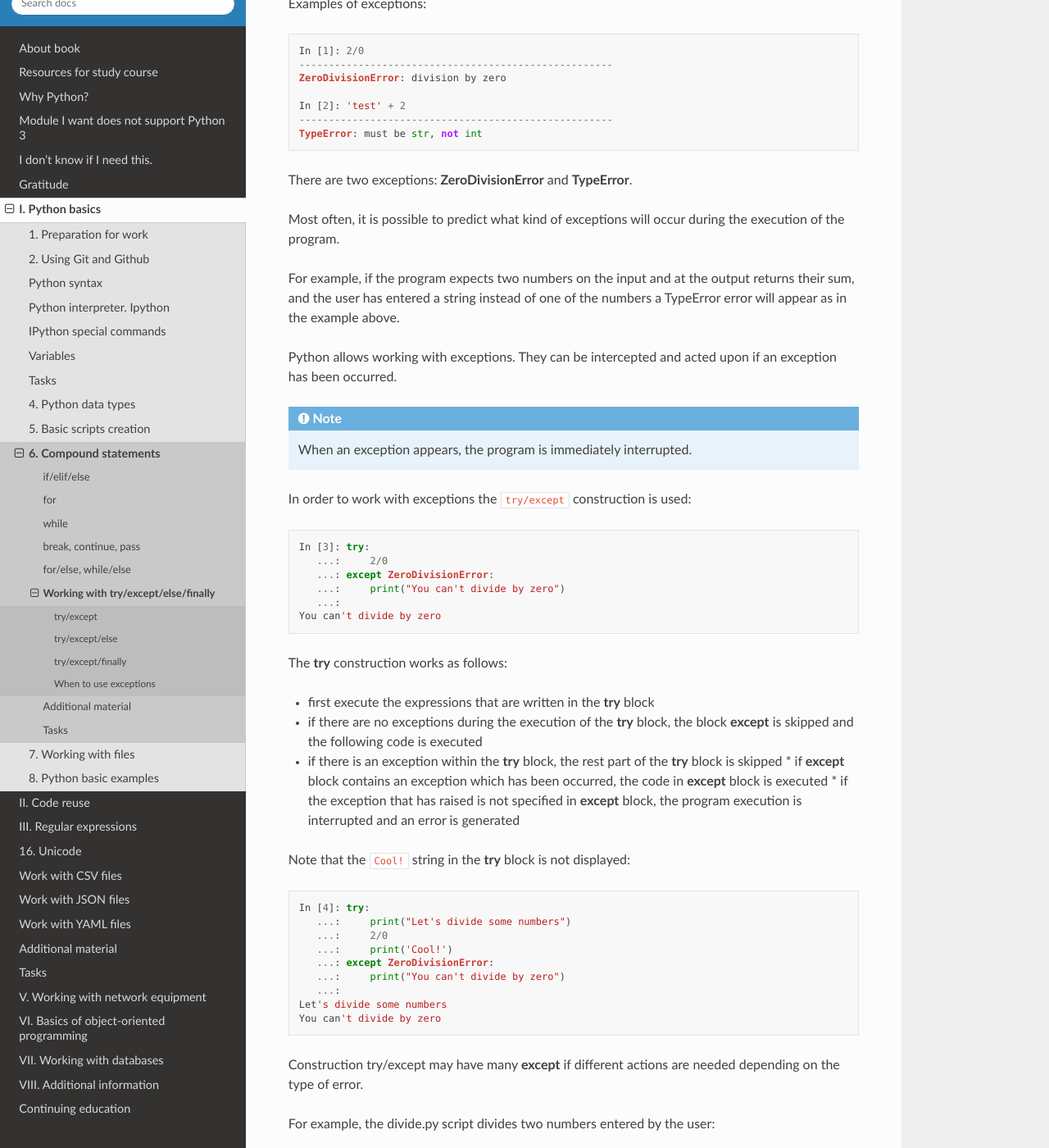
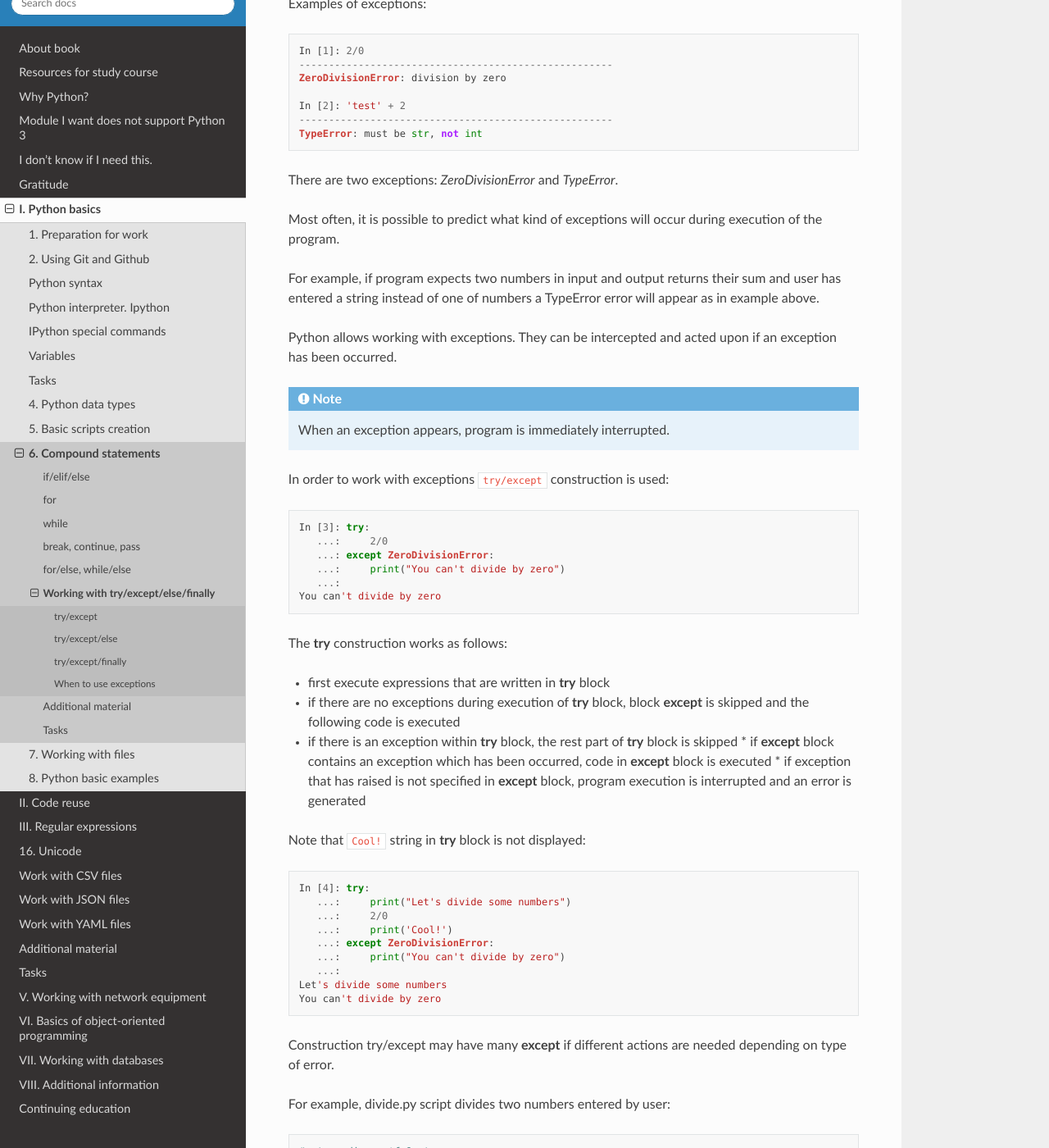
Before and after one commit to natenka/pyneng-book-en, a Sphinx documentation site: the page built from docs/source/book/06_control_structures/6_exceptions.rst, in a window 1280 px wide and 1400 px high, scrolled down 462 px. Shown: the whole window at 82% size. Built offline with Sphinx 7.4.7 and the Read the Docs theme 2.0.0, drawn with Linux system fonts in a browser that asks for light colours; pages that are not in the unit, such as notebooks, are missing from menus; some of the changed text lies outside the part shown.

Commit message:
Update 6_exceptions.rst

```diff
--- a/docs/source/book/06_control_structures/6_exceptions.rst
+++ b/docs/source/book/06_control_structures/6_exceptions.rst
@@ -8,7 +8,7 @@ If you repeated examples that were used before, there could be situations where
 
 Python generally reacts quite understandably to such errors and they can easily be corrected.
 
-However, even if the code is written correctly, errors can occur. In Python, these errors are called **exceptions**.
+However, even if code is written correctly, errors can occur. In Python, these errors are called *exceptions*.
 
 Examples of exceptions:
 
@@ -22,18 +22,18 @@ Examples of exceptions:
     -----------------------------------------------------
     TypeError: must be str, not int
 
-There are two exceptions: **ZeroDivisionError** and **TypeError**.
+There are two exceptions: *ZeroDivisionError* and *TypeError*.
 
-Most often, it is possible to predict what kind of exceptions will occur during the execution of the program.
+Most often, it is possible to predict what kind of exceptions will occur during execution of the program.
 
-For example, if the program expects two numbers on the input and at the output returns their sum, and the user has entered a string instead of one of the numbers a TypeError error will appear as in the example above.
+For example, if program expects two numbers in input and output returns their sum and user has entered a string instead of one of numbers a TypeError error will appear as in example above.
 
 Python allows working with exceptions. They can be intercepted and acted upon if an exception has been occurred.
 
 .. note::
-    When an exception appears, the program is immediately interrupted.
+    When an exception appears, program is immediately interrupted.
 
-In order to work with exceptions the ``try/except`` construction is used:
+In order to work with exceptions ``try/except`` construction is used:
 
 .. code:: python
 
@@ -46,13 +46,13 @@ In order to work with exceptions the ``try/except`` construction is used:
 
 The **try** construction works as follows:
 
-* first execute the expressions that are written in the **try** block
-* if there are no exceptions during the execution of the **try** block, the block **except** is skipped and the following code is executed
-* if there is an exception within the **try** block, the rest part of the **try** block is skipped
-  * if **except** block contains an exception which has been occurred, the code in **except** block is executed
-  * if the exception that has raised is not specified in **except** block, the program execution is interrupted and an error is generated
+* first execute expressions that are written in **try** block
+* if there are no exceptions during execution of **try** block, block **except** is skipped and the following code is executed
+* if there is an exception within **try** block, the rest part of **try** block is skipped
+  * if **except** block contains an exception which has been occurred, code in **except** block is executed
+  * if exception that has raised is not specified in **except** block, program execution is interrupted and an error is generated
 
-Note that the ``Cool!`` string in the **try** block is not displayed:
+Note that ``Cool!`` string in **try** block is not displayed:
 
 .. code:: python
 
@@ -66,9 +66,9 @@ Note that the ``Cool!`` string in the **try** block is not displayed:
     Let's divide some numbers
     You can't divide by zero
 
-Construction try/except may have many **except** if different actions are needed depending on the type of error.
+Construction try/except may have many **except** if different actions are needed depending on type of error.
 
-For example, the divide.py script divides two numbers entered by the user:
+For example, divide.py script divides two numbers entered by user:
 
 .. code:: python
 
@@ -102,9 +102,9 @@ Examples of script execution:
     Enter second number: 3
     Please enter only numbers
 
-In this case, the ValueError exception occurs when the user has entered a string instead of a number.
+In this case, ValueError exception occurs when user has entered a string instead of a number.
 
-The ZeroDivisionError  exception occurs if the second number is 0.
+ZeroDivisionError exception occurs if second number is 0.
 
 If you do not need to display different messages on ValueError
 and ZeroDivisionError, you can do this (divide\_ver2.py file):
@@ -144,7 +144,7 @@ try/except/else
 
 Try/except has an optional **else** block. It is implemented if there is no exception.
 
-For example, if you need to perform any further operations with the data that the user entered, you can write them in the **else** block (divide_ver3.py file):
+For example, if you need to perform any further operations with data that user entered, you can write them in **else** block (divide_ver3.py file):
 
 .. code:: python
 
@@ -176,7 +176,7 @@ Example of execution:
 try/except/finally
 ~~~~~~~~~~~~~~~~~~
 
-The **finally** block is another optional block in **try** construction. It is *always* implemented, whether an exception has been raised or not.
+Block **finally** is another optional block in **try** construction. It is *always* implemented, whether an exception has been raised or not.
 
 It’s about actions that you have to do anyway. For example, it could be a file closing.
 
@@ -222,9 +222,9 @@ Verification:
 When to use exceptions
 ~~~~~~~~~~~~~~~~~~~~~~~~~~~~~
 
-As a rule, the same code can be written with or without exceptions.
+As a rule, same code can be written with or without exceptions.
 
-For example, this version of the code:
+For example, this version of code:
 
 .. code:: python
 
@@ -259,6 +259,6 @@ You can rewrite this without try/except (try_except_divide.py file):
 
 But the same option without exceptions will not always be simple and understandable.
 
-It is important to assess in each specific situation which version of the code is more comprehensible, compact and universal - with or without exceptions.
+It is important to assess in each specific situation which version of code is more comprehensible, compact and universal - with or without exceptions.
 
-If you’ve used some other programming language before, it’s possible that the use of exceptions was considered as a bad form. In Python this is not true. To get a little bit more into this issue, look at the links to additional material at the end of this section.
+If you’ve used some other programming language before, it’s possible that use of exceptions was considered as a bad form. In Python this is not true. To get a little bit more into this issue, look at the links to additional material at the end of this section.
```
